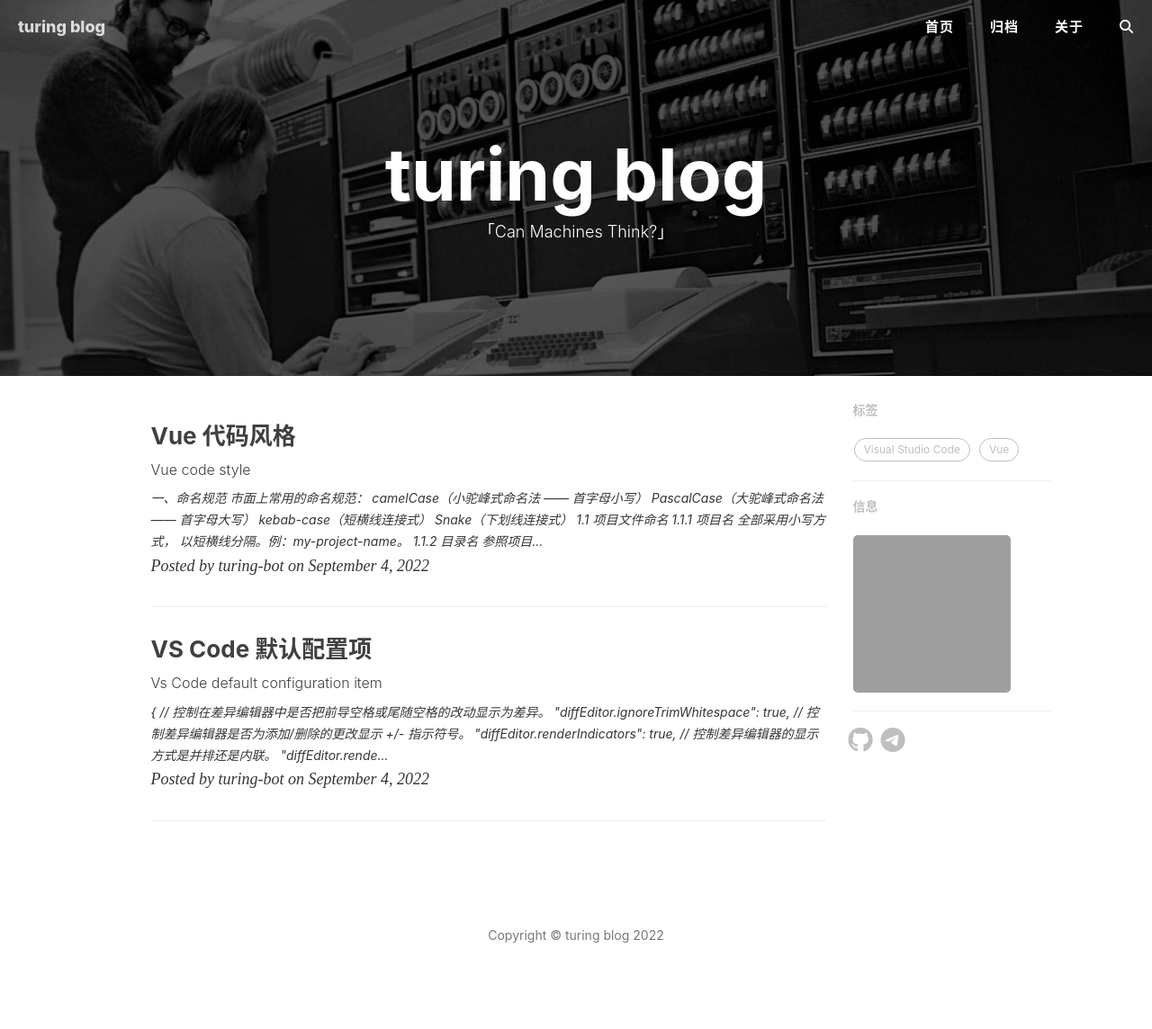
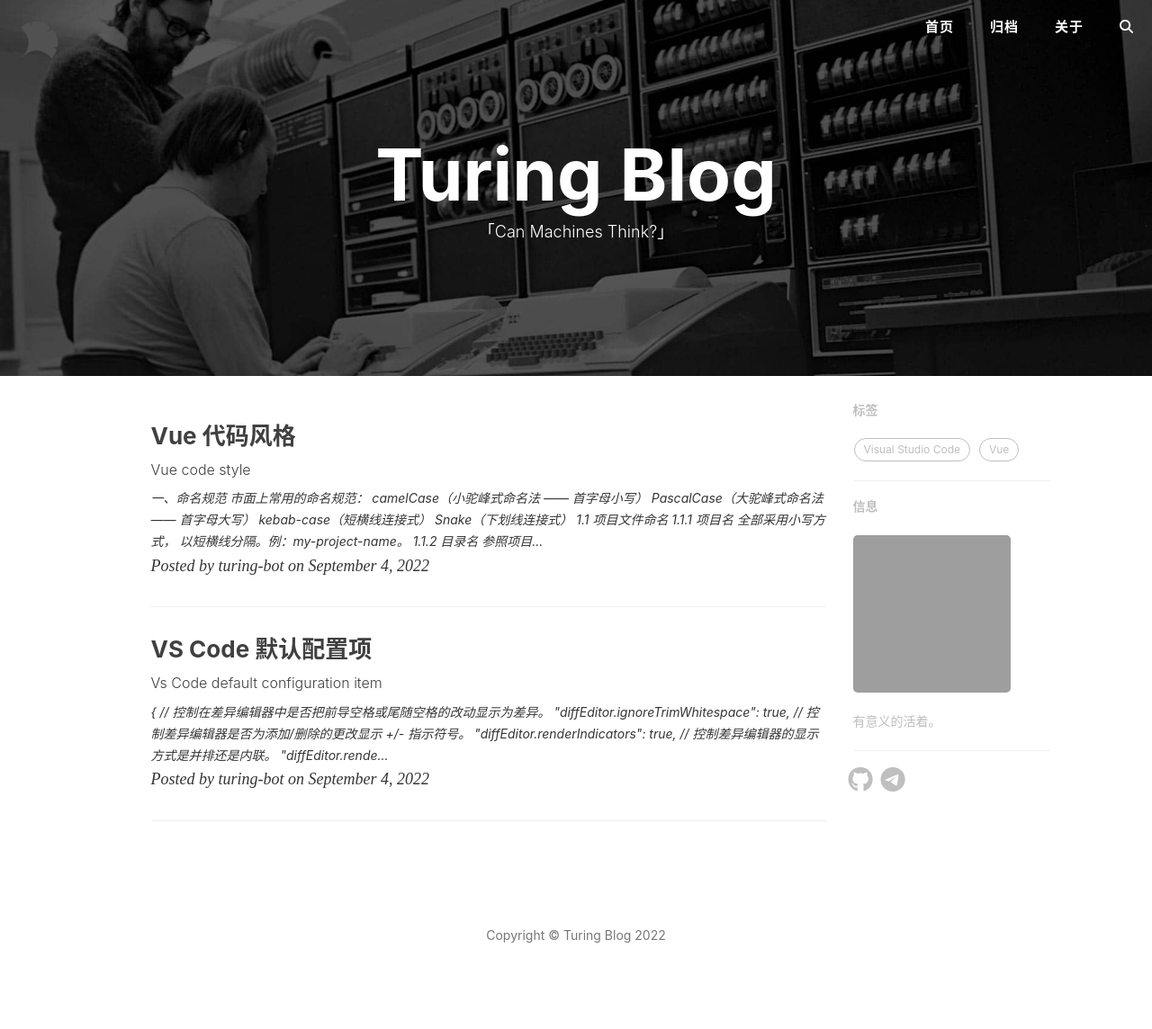
Before and after one commit to Turing-bot/Blog, a Jekyll site: the page built from index.html, in a window 1280 px wide. Shown: the whole page at 90% size. Built offline with Jekyll 4.4.1, drawn with Linux system fonts in a browser that asks for light colours; nearby versions of some CDN libraries; the list of posts is cut into pages by our own code; comment, search, counter and statistics services are not loaded; grey boxes are pictures that could not be loaded.

Commit message:
init blog

```diff
--- a/_config.yml
+++ b/_config.yml
@@ -1,5 +1,5 @@
 # Site settings
-title: turing blog
+title: Turing Blog
 SEOTitle: 张文庆的博客 | turing blog
 header-img: img/post-bg-unix-linux.jpg
 email: 6199599@gmail.com
@@ -51,7 +51,7 @@ giscus_username: turing-bot
 
 # Sidebar settings
 sidebar: true # whether or not using Sidebar.
-sidebar-about-description: ''
+sidebar-about-description: '有意义的活着。'
 sidebar-avatar: https://github.com/turing-bot.png # use absolute URL, seeing it's used in both `/` and `/about/`
 
 # Featured Tags
--- a/_includes/nav.html
+++ b/_includes/nav.html
@@ -13,7 +13,9 @@
           <span class="icon-bar"></span>
           <span class="icon-bar"></span>
         </button>
-        <a class="navbar-brand" href="{{ site.baseurl }}/">{{ site.title }}</a>
+        <a class="navbar-brand" href="{{ site.baseurl }}/"
+          ><img src="/img/favicon.ico" alt=""
+        /></a>
       </div>
 
       <!-- Collect the nav links, forms, and other content for toggling -->
--- a/_includes/top.html
+++ b/_includes/top.html
@@ -1,6 +1,6 @@
 <div id="backtop">
   <a href="#">
-    <i class="fa-solid fa-up-to-line"></i>
+    <i class="fa-solid fa-angles-up"></i>
   </a>
 </div>
 
```
